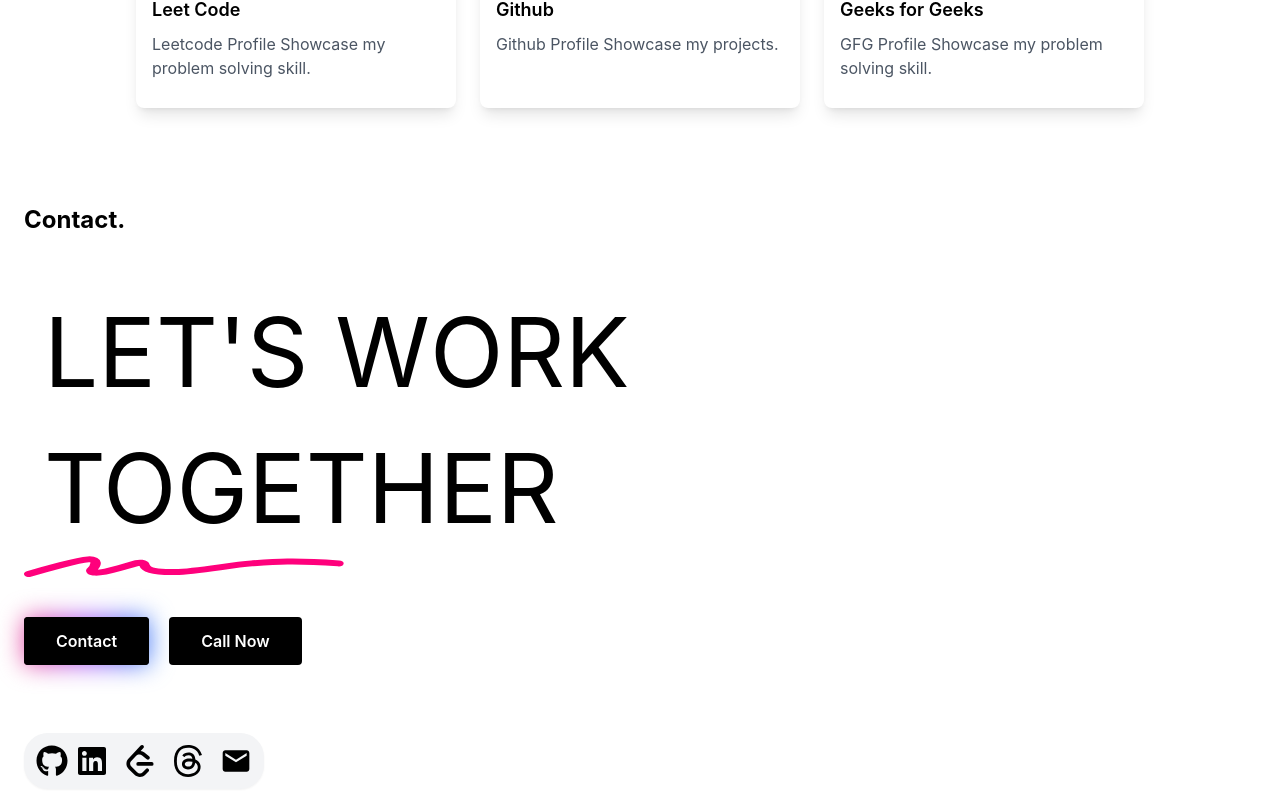
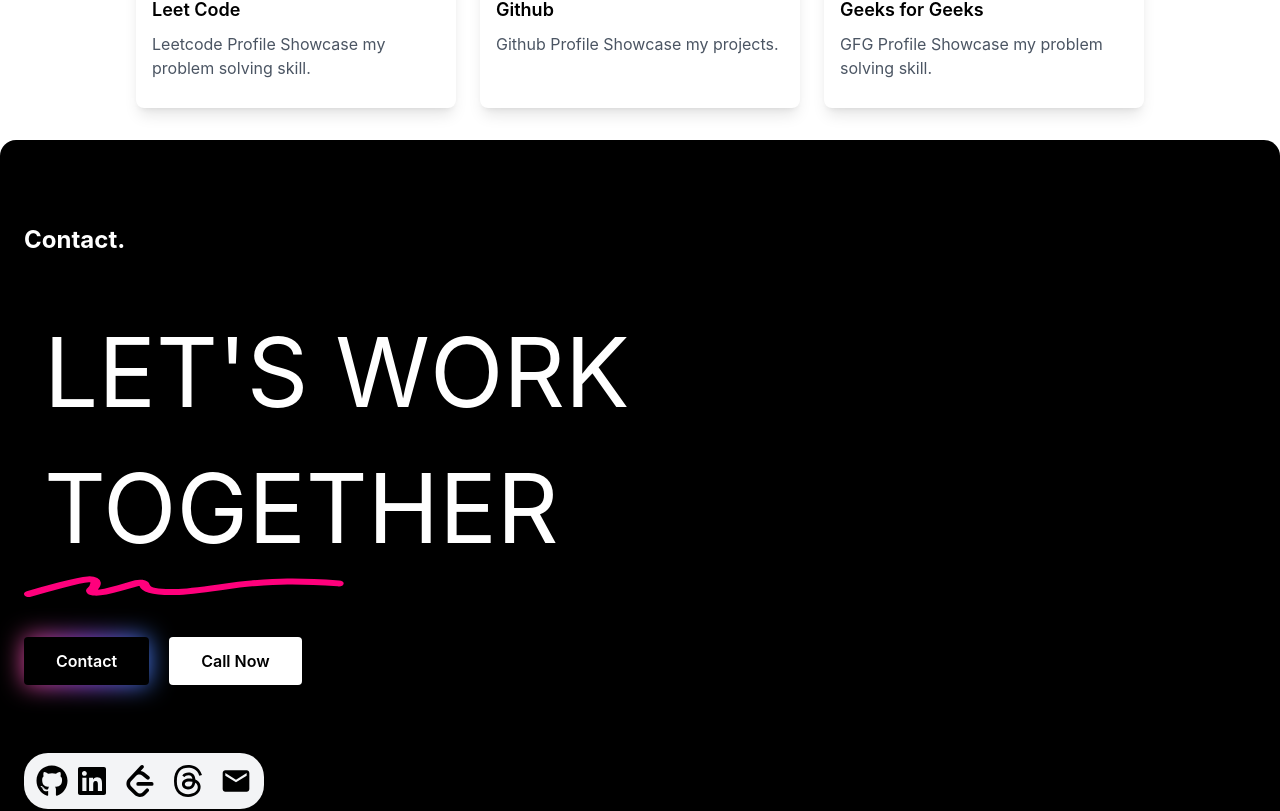
Before and after one commit to Maanish07/Full, a React (Create React App) app: page / in a window 1280 px wide. Shown: the part 2818-3629 px from the top of the page. Built offline with nearby package versions, Linux system fonts and the light colour scheme.

Commit message:
chnages done in the footer

```diff
--- a/src/components/Cardcontent.jsx
+++ b/src/components/Cardcontent.jsx
@@ -27,7 +27,7 @@ const Cardcontent = () =>{
         <>
         <div id="about" className="mt-10 max-w-7xl mx-auto px-4 sm:px-6 ">
       <h2 className="text-2xl font-bold mb-8">Profile.</h2>
-        <div className="flex flex-col md:flex-row space-y-6 md:space-y-0 md:space-x-6 justify-center items-center py-8">
+        <div className=" flex flex-col md:flex-row space-y-6 md:space-y-0 md:space-x-6 justify-center items-center py-8">
           {cards.map((card, index) => (
             <Card
               key={index}
--- a/src/components/Contact.js
+++ b/src/components/Contact.js
@@ -5,7 +5,10 @@ import { Link } from "react-router-dom";
 
 function Contact() {
   return (
-    <div id="about" className="max-w-7xl mx-auto px-4 sm:px-6 ">
+    <div
+      id="about"
+      className="max-w-7xl mx-auto px-4 sm:px-6 bg-black rounded-2xl text-white p-5"
+    >
       <div className="mt-8 sm:mt-10 md:mt-12 lg:mt-16">
         <h2 className="text-2xl font-bold mb-8">Contact.</h2>
         <div className="mt-4 sm:mt-6 md:mt-8 lg:mt-12">
@@ -50,12 +53,12 @@ function Contact() {
           </Link>
 
           <a href="tel:+917352380611" title="Call Now">
-            <button className="relative  inline-flex items-center justify-center px-8 py-3 mt-10 text-base font-semibold text-white bg-black rounded hover:shadow-lg hover:scale-105 transition-transform duration-300">
+            <button className="relative  inline-flex items-center justify-center px-8 py-3 mt-10 text-base font-semibold text-black bg-white rounded hover:shadow-lg hover:scale-105 transition-transform duration-300">
               <span className="z-10">Call Now</span>
             </button>
           </a>
         </div>
-        <div className="mt-6 sm:mt-8 md:mt-10 lg:mt-12">
+        <div className="mt-6 sm:mt-8 md:mt-10 lg:mt-12 text-black">
           <Links />
         </div>
       </div>
--- a/src/components/Projectcontent.jsx
+++ b/src/components/Projectcontent.jsx
@@ -32,6 +32,12 @@ const Projectcontent = () =>{
           description: 'Build a website where Some one can exchnage their book',
           image: '/Assets/Card/face.png',
           url : '/'
+        },
+        {
+          title: 'Neat & Clean | MERN',
+          description: 'Create a dynamic, user-friendly MERN stack website that connects users with household services such as cleaning and mopping. Allow customers to easily browse a variety of services and book assistance seamlessly. Enhance the user experience with real-time updates and secure payment options, revolutionizing the way people manage their household tasks with convenience and comfort.',
+          image: '/Assets/Card/clean.png',
+          url : 'https://neat-clean.vercel.app/'
         },
 
       ];
```
Also changed, not shown: public/Assets/Card/clean.png (added).
